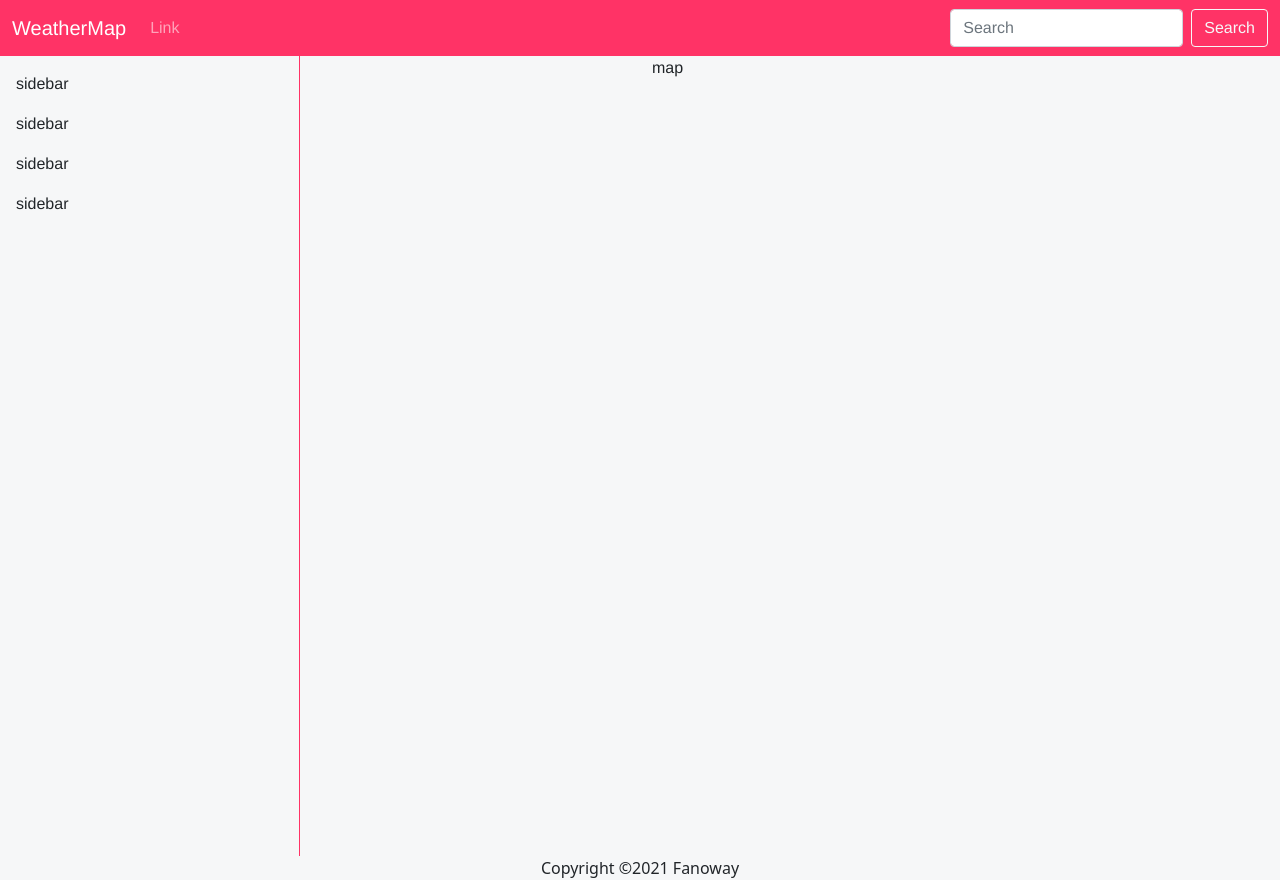
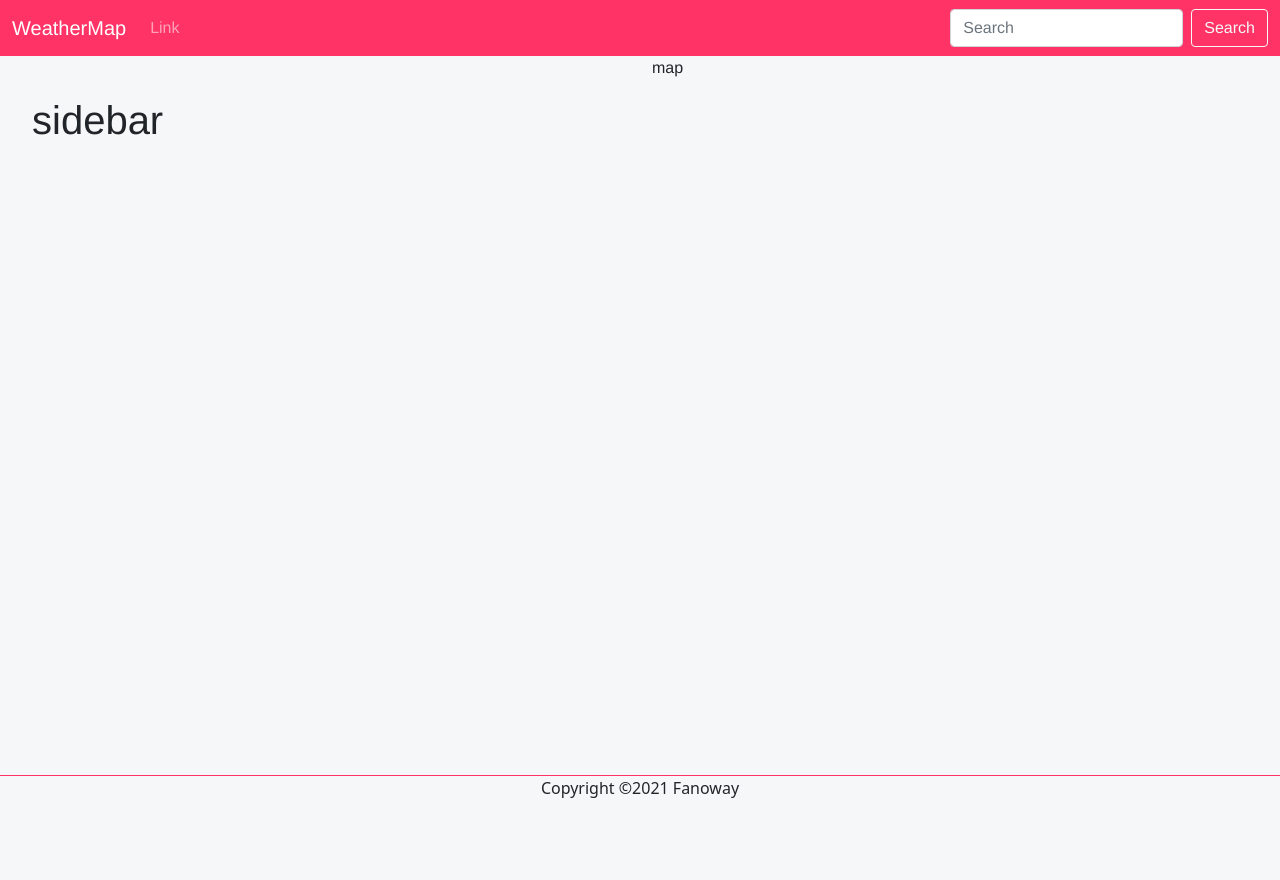
Before and after one commit to climbingweathermap/climbingweathermap, a Vue app: page / in a window 1280 px wide. After the commit the page ends 800 px from the top, so only its background shows below. Built offline with nearby package versions, Linux system fonts and the light colour scheme.

Commit message:
layout complete

```diff
--- a/src/components/Footer.vue
+++ b/src/components/Footer.vue
@@ -1,5 +1,5 @@
 <template>
-    <footer class="footer">
+    <footer class="footer border-top                 border-primary">
         <div class="container">
             Copyright ©2021 Fanoway
         </div>
--- a/src/components/SideBar.vue
+++ b/src/components/SideBar.vue
@@ -1,9 +1,6 @@
 <template>
-    <div class="sidebar border-end border-primary">
-        <p> sidebar </p>
-        <p> sidebar </p>
-        <p> sidebar </p>
-        <p> sidebar </p>
+    <div class="sidebar  "> <!-- border-end border-primary -->
+        <h1> sidebar </h1>
     </div>
 </template>
 
@@ -14,9 +11,10 @@
     .sidebar {
 
         left: -30%;
-        width: 300px;
-        height: 100vh;
-        padding: 1rem;
+        width: 200px;
+        /*height: 92.5vh;*/
+        padding: 2rem;
+        padding-top: 40px;
 
     }
 </style>
```
